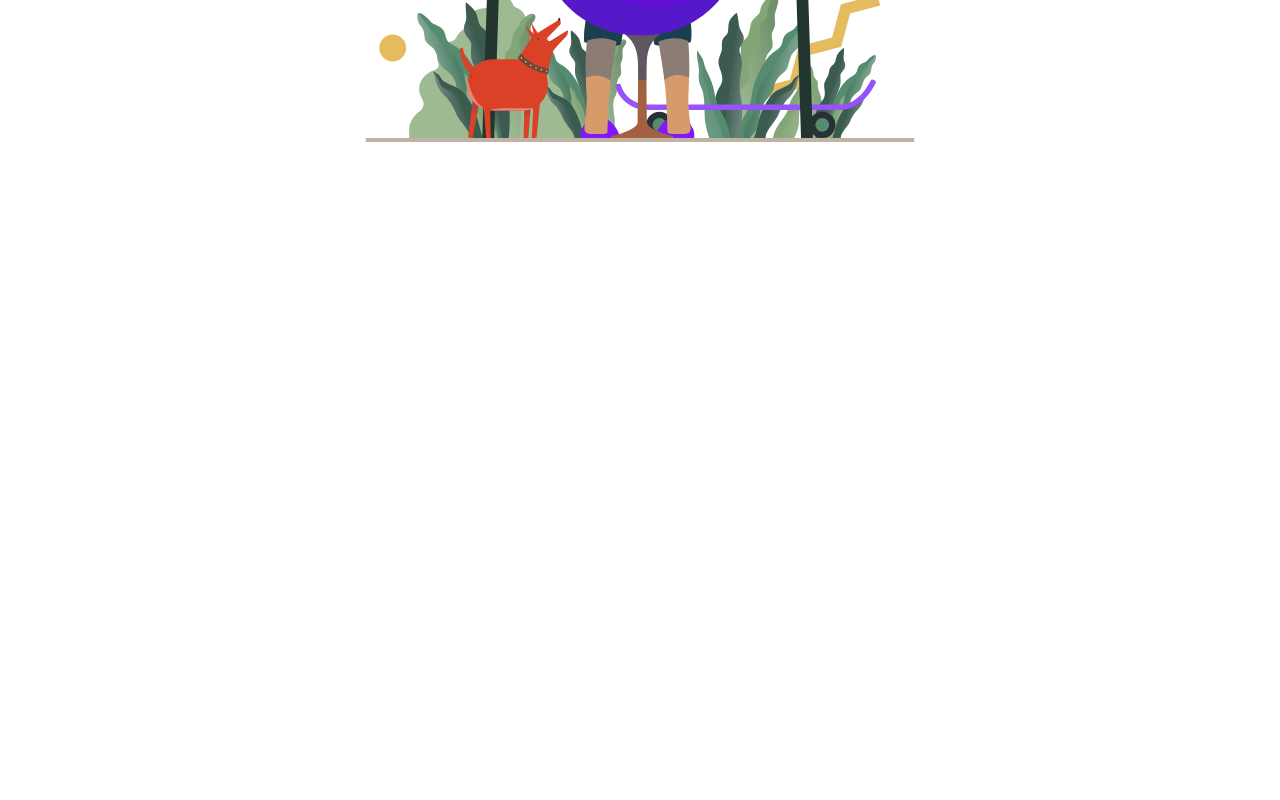
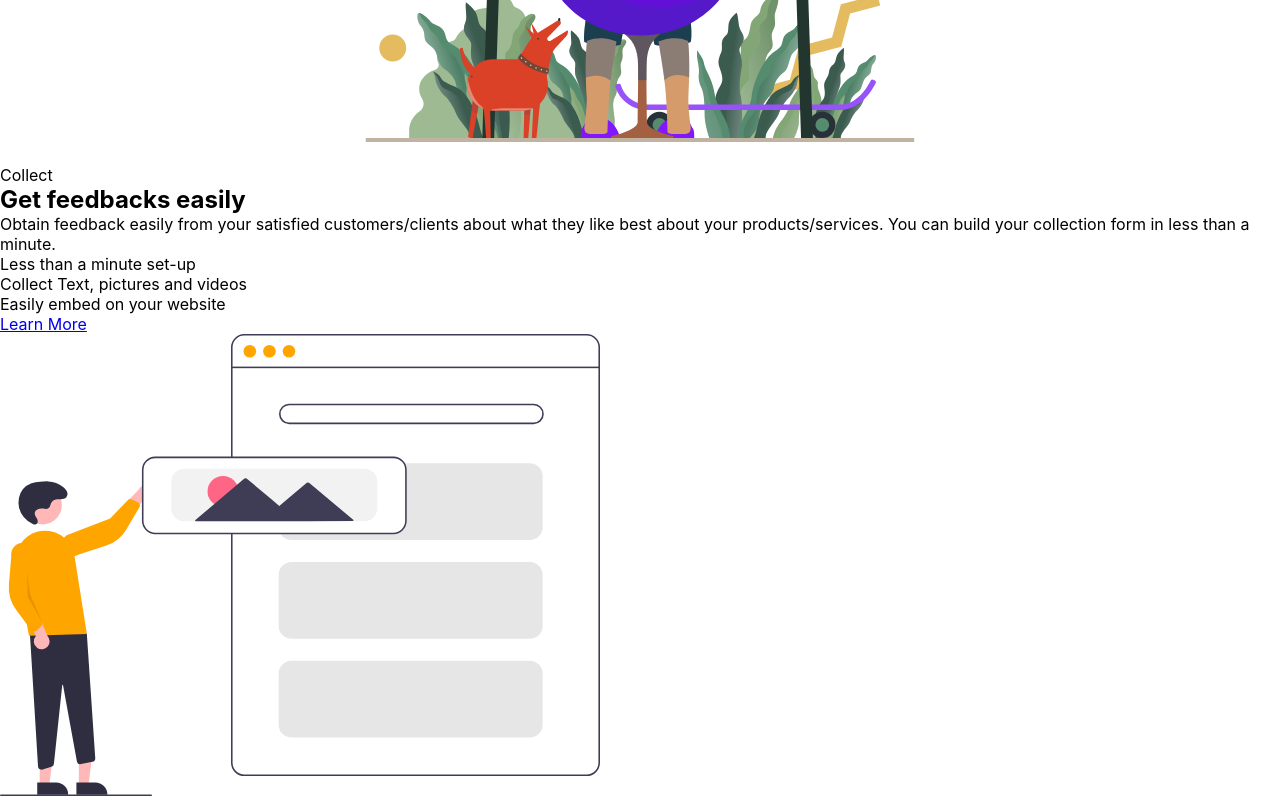
Before and after one commit to asyinka/reviewGush, a React (Vite) app: page / in a window 1280 px wide. Shown: the part 570-1370 px from the top of the page. Before the commit the page ends 800 px from the top, so only its background shows below. Built offline with nearby package versions, Linux system fonts and the light colour scheme.

Commit message:
chore: add features card component

```diff
--- a/src/Features.jsx
+++ b/src/Features.jsx
@@ -1,9 +1,30 @@
 import Pictures from "./assets/Pictures";
 
-const url = "../src/assets/images/developer.svg";
+const url = "../src/assets/images/collect-1.svg";
 
 const FeaturesSection = () => {
-  return <div></div>;
+  return (
+    <div className="featuresCard">
+      <div className="card__article">
+        <span className="card--tag">Collect</span>
+        <h2>Get feedbacks easily</h2>
+        <p>
+          Obtain feedback easily from your satisfied customers/clients about
+          what they like best about your products/services. You can build your
+          collection form in less than a minute.
+        </p>
+        <ul className="lists">
+          <li>Less than a minute set-up</li>
+          <li>Collect Text, pictures and videos</li>
+          <li>Easily embed on your website</li>
+        </ul>
+        <a href="#">
+          <span className="learn-tag">Learn More</span>
+        </a>
+      </div>
+      <Pictures url={url} />
+    </div>
+  );
 };
 
 export default FeaturesSection;
```
